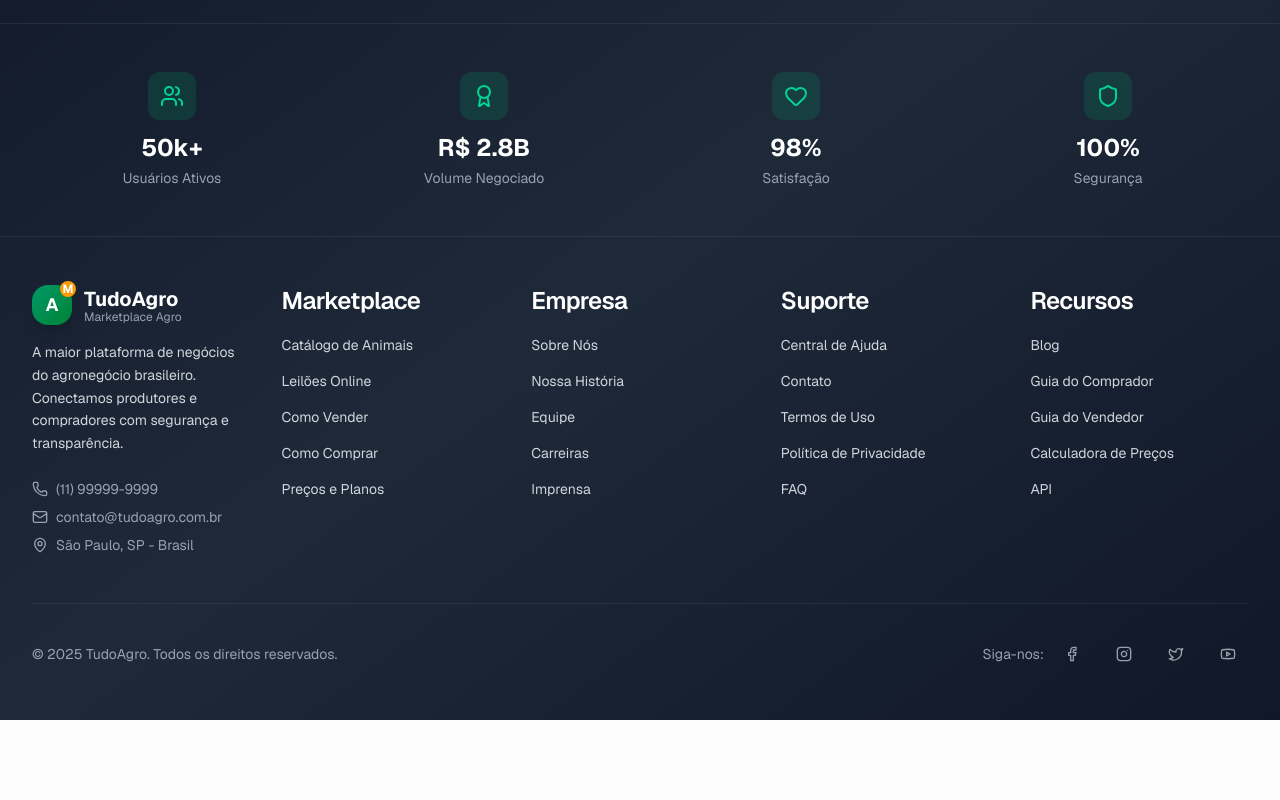
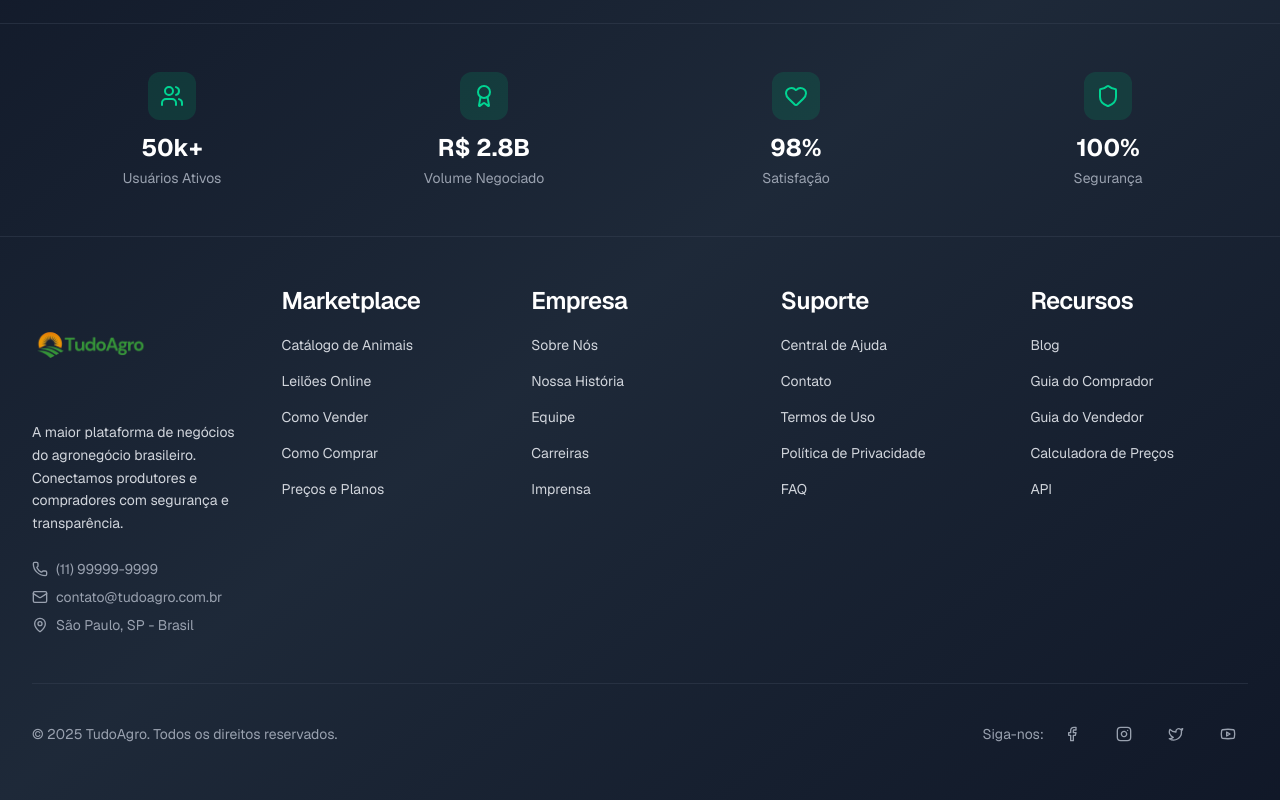
Before and after one commit to vitormeloa/tudo-agro, a Next.js app: page /vender in a window 1280 px wide. Shown: the part 1767-2567 px from the top of the page. Before the commit the page ends 2487 px from the top, so only its background shows below. Built offline with nearby package versions, Linux system fonts and the light colour scheme.

Commit message:
Improve design: add logo

```diff
--- a/src/app/cadastro/page.tsx
+++ b/src/app/cadastro/page.tsx
@@ -538,14 +538,11 @@ export default function CadastroPage() {
                     {/* Header */}
                     <div className="text-center mb-8">
                         <div className="flex items-center justify-center mb-6">
-                            <div className="relative">
-                                <div className="w-16 h-16 bg-gradient-to-br from-emerald-600 to-green-700 rounded-2xl flex items-center justify-center shadow-lg">
-                                    <span className="text-white font-bold text-2xl">A</span>
-                                </div>
-                                <div className="absolute -top-1 -right-1 w-6 h-6 bg-amber-500 rounded-full flex items-center justify-center">
-                                    <span className="text-white text-xs font-bold">M</span>
-                                </div>
-                            </div>
+                            <img
+                                src="/fotos/tudo-agro-logo.png"
+                                className="h-32 w-auto"
+                                alt="TudoAgro Logo"
+                            />
                         </div>
                         <h1 className="text-4xl font-bold text-gray-900 mb-2">
                             Criar conta
--- a/src/app/global-error.tsx
+++ b/src/app/global-error.tsx
@@ -19,7 +19,7 @@ export default function GlobalError({
           <Link href="/" className="flex items-center justify-center space-x-3 group">
             <img
               src="/fotos/tudo-agro-logo.png"
-              className="h-12 w-auto"
+              className="h-16 w-auto"
               alt="TudoAgro Logo"
             />
             <span className="text-3xl font-bold text-[#2B2E2B] group-hover:text-[#6E7D5B] transition-colors">
--- a/src/app/loading.tsx
+++ b/src/app/loading.tsx
@@ -7,7 +7,7 @@ export default function Loading() {
           <div className="flex items-center justify-center space-x-3">
             <img
               src="/fotos/tudo-agro-logo.png"
-              className="h-12 w-auto"
+              className="h-16 w-auto"
               alt="TudoAgro Logo"
             />
             <span className="text-3xl font-bold text-[#2B2E2B]">
--- a/src/app/login/page.tsx
+++ b/src/app/login/page.tsx
@@ -79,14 +79,11 @@ export default function LoginPage() {
         <div className="w-full max-w-md">
           <div className="text-center mb-8">
             <div className="flex items-center justify-center mb-6">
-              <div className="relative">
-                <div className="w-16 h-16 bg-gradient-to-br from-emerald-600 to-green-700 rounded-2xl flex items-center justify-center shadow-lg">
-                  <span className="text-white font-bold text-2xl">A</span>
-                </div>
-                <div className="absolute -top-1 -right-1 w-6 h-6 bg-amber-500 rounded-full flex items-center justify-center">
-                  <span className="text-white text-xs font-bold">M</span>
-                </div>
-              </div>
+              <img
+                src="/fotos/tudo-agro-logo.png"
+                className="h-42 w-auto"
+                alt="TudoAgro Logo"
+              />
             </div>
             <h1 className="text-3xl font-bold text-gray-900 mb-2">
               Bem-vindo de volta
--- a/src/app/not-found.tsx
+++ b/src/app/not-found.tsx
@@ -11,7 +11,7 @@ export default function NotFound() {
           <Link href="/" className="flex items-center justify-center space-x-3 group">
             <img
               src="/fotos/tudo-agro-logo.png"
-              className="h-12 w-auto"
+              className="h-16 w-auto"
               alt="TudoAgro Logo"
             />
             <span className="text-3xl font-bold text-[#2B2E2B] group-hover:text-[#6E7D5B] transition-colors">
--- a/src/app/painel/page.tsx
+++ b/src/app/painel/page.tsx
@@ -136,7 +136,7 @@ export default function PainelPage() {
             <Link href="/" className="flex items-center space-x-2">
               <img
                 src="/fotos/tudo-agro-logo.png"
-                className="h-8 w-auto"
+                className="h-12 w-auto"
                 alt="TudoAgro Logo"
               />
             </Link>
--- a/src/components/layout/Footer.tsx
+++ b/src/components/layout/Footer.tsx
@@ -130,18 +130,11 @@ export default function Footer({
           {/* Brand Section */}
           <div className="lg:col-span-1">
             <div className="flex items-center space-x-3 mb-4">
-              <div className="relative">
-                <div className="w-10 h-10 bg-gradient-to-br from-emerald-600 to-green-700 rounded-xl flex items-center justify-center shadow-lg">
-                  <span className="text-white font-bold text-lg">A</span>
-                </div>
-                <div className="absolute -top-1 -right-1 w-4 h-4 bg-amber-500 rounded-full flex items-center justify-center">
-                  <span className="text-white text-xs font-bold">M</span>
-                </div>
-              </div>
-              <div>
-                <span className="text-xl font-bold">TudoAgro</span>
-                <div className="text-xs text-gray-400 -mt-1">Marketplace Agro</div>
-              </div>
+              <img
+                src="/fotos/tudo-agro-logo.png"
+                className="h-30 w-auto"
+                alt="TudoAgro Logo"
+              />
             </div>
             <p className="text-gray-300 mb-6 text-sm leading-relaxed">
               A maior plataforma de negócios do agronegócio brasileiro.
--- a/src/components/layout/Header.tsx
+++ b/src/components/layout/Header.tsx
@@ -128,7 +128,7 @@ export default function Header({
             <Link href="/" className="flex items-center space-x-3 group">
               <img
                 src="/fotos/tudo-agro-logo.png"
-                className="h-8 w-auto lg:h-10"
+                className="24 w-auto lg:h-28"
                 alt="TudoAgro Logo"
               />
             </Link>
```
